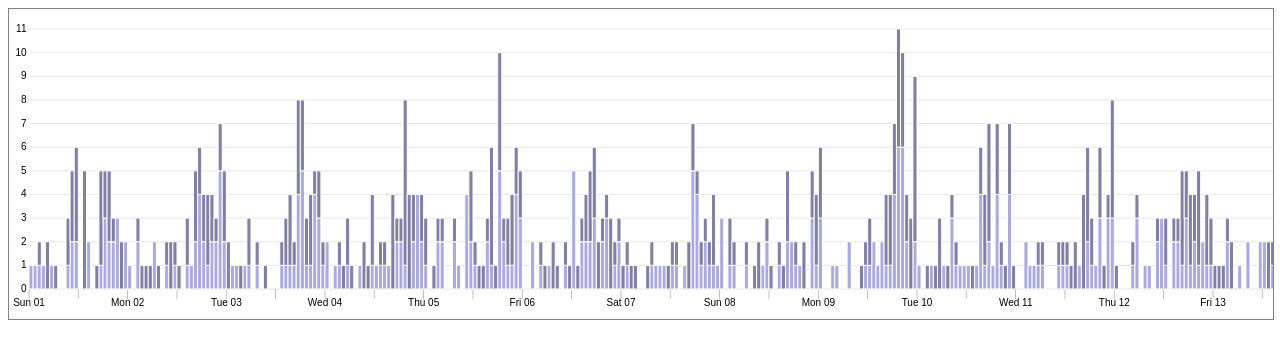
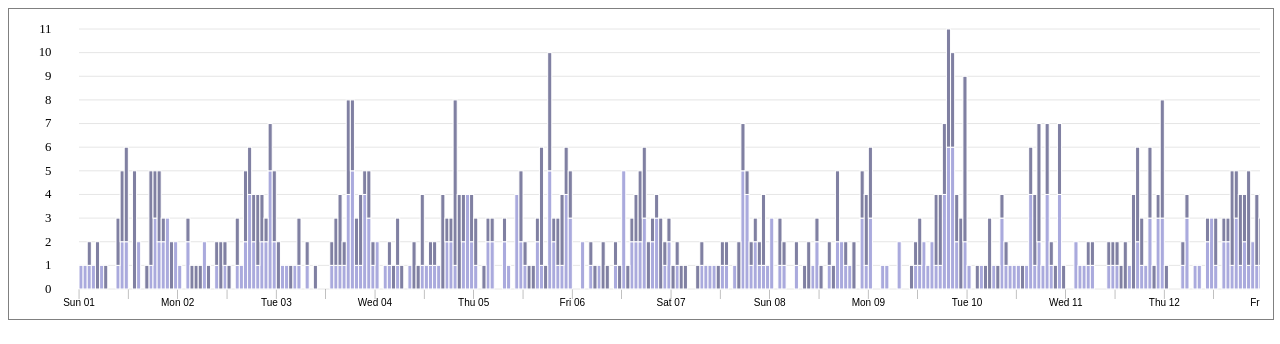
Before and after one commit to olearym/edX-Student-Activity-Visualization, a plain HTML site: page stacked.html in a window 1280 px wide. Drawn offline with nearby package versions, Linux system fonts and the light colour scheme.

Commit message:
static y axis label, scrollable chart - changed internal functionality to allow for building a regraph function

```diff
--- a/stacked.css
+++ b/stacked.css
@@ -17,8 +17,17 @@
 	stroke: #ccc;
 }
 
+.chart-holder {
+	width: 95%;
+	overflow-x: auto;
+	overflow-y: hidden;
+	position: relative;
+	top: -300px;
+	right: -50px;
+}
 .chart-div {
 	width: 100%;
-	overflow: auto;
 	border: 1px solid gray;
+	height: 310px;
+	overflow: hidden;
 }
--- a/stacked.js
+++ b/stacked.js
@@ -2,10 +2,10 @@ var data_process = (function() {
 
 	var exports = {};
 
+	var process_event_types = function(data) {
+
 		var video_events = []
 		var problem_events = []
-
-	var process_event_types = function(data) {
 
 		// sort events so they are ordered chronologically with the oldest event first
 		data.sort(function(a,b){
@@ -25,6 +25,7 @@ var data_process = (function() {
 
 			}
 		}
+		return {"video_events":video_events, "problem_events":problem_events}
 	}
 
 	var round_date = function(date) {
@@ -144,21 +145,30 @@ var data_process = (function() {
 
 	exports.process_event_types = process_event_types;
 	exports.format_events = format_events;
-	exports.video_events = video_events;
-	exports.problem_events = problem_events;
+	// exports.video_events = video_events;
+	// exports.problem_events = problem_events;
 
 	return exports
 
 })();
 
-data_process.process_event_types(generated_data)
-var data = data_process.format_events([data_process.problem_events, data_process.video_events]).stacked_data
-var first_event = data_process.format_events([data_process.problem_events, data_process.video_events]).first_event
-var last_event = data_process.format_events([data_process.problem_events, data_process.video_events]).last_event
+var format_stackable_data = function(data) {
+
+	var video_events = data_process.process_event_types(data).video_events
+	var problem_events = data_process.process_event_types(data).problem_events
+
+	var data = data_process.format_events([problem_events, video_events]).stacked_data
+	var first_event = data_process.format_events([problem_events, video_events]).first_event
+	var last_event = data_process.format_events([problem_events, video_events]).last_event
+	return {"data": data, "first_event": first_event, "last_event": last_event}
+}
 
 var stacked_chart = (function() {
 
+
 	var exports = {};
+
+	var setup = function(data) {
 
 		var outer_height = 300;
 		var outer_width = 3000;
@@ -169,7 +179,7 @@ var stacked_chart = (function() {
 		var chart_height = outer_height - margin.top - margin.bottom
 
 		var stack = d3.layout.stack();
-	var stacked_data = stack(data)
+		var stacked_data = stack(data.data)
 		var y_stack_max = d3.max(stacked_data, function(layer) {
 							return d3.max(layer, function(d) { return d.y +d.y0
 							})
@@ -178,18 +188,26 @@ var stacked_chart = (function() {
 		var y_group_max = d3.max(stacked_data, function(layer) { return d3.max(layer, function(d) { return d.y })})
 
 		var x_scale = d3.scale.ordinal()
-					.domain(d3.range(data[0].length)).rangeBands([0, chart_width]);
+						.domain(d3.range(data.data[0].length)).rangeBands([0, chart_width]);
 		var x_label_scale = d3.time.scale()
-					.domain([first_event, last_event]).range([0, chart_width]).nice(d3.time.day);
+						.domain([data.first_event, data.last_event]).range([0, chart_width]).nice(d3.time.day);
 		var y_scale = d3.scale.linear()
 						.domain([0, y_stack_max]).range([chart_height, 0]);
 		var color = d3.scale.linear()
 					    .domain([0, 2])
 					    .range(["#aad", "#556"]);
 
-	var setup = function() {
+		var constant_labels = d3.select(".chart-div")
+						.append("svg")
+							.attr("class", "labels")
+							.attr("height", outer_height)
+							.attr("width", 50)
+						.append("g")
+							.attr("transform", "translate(" + margin.left + "," + margin.top + ")")
+		$(".chart-div").append($("<div class='chart-holder'></div>"))
 
-		var chart = d3.select(".chart-div")
+
+		var chart = d3.select(".chart-holder")
 						.append("svg")
 							.attr("class", "chart")
 							.attr("height", outer_height)
@@ -205,14 +223,15 @@ var stacked_chart = (function() {
 				.attr("y2", y_scale)
 				.attr("opacity", ".5");
 
-		chart.selectAll(".y-scale-label").data(y_scale.ticks(10))
+		constant_labels.selectAll(".y-scale-label").data(y_scale.ticks(10))
 			.enter().append("text")
 				.attr("class", "y-scale-label")
-				.attr("x", 0)
+				.attr("x", "50%")
 				.attr("y", y_scale)
 				.attr("text-anchor", "end")
 				.attr("dy", "0.3em")
 				.attr("dx", -margin.left/8)
+				.attr("font-size", "80%")
 				.text(String);
 
 		var xAxis = d3.svg.axis()
@@ -242,16 +261,6 @@ var stacked_chart = (function() {
 		    .attr('opacity', '.3')
 		    .call(xTicks);
 
-		// chart.selectAll(".x-scale-label").data(x_label_scale.ticks(d3.time.days, 1))
-		// 	.tickFormat(d3.time.format('%a %d'))
-		// 	.enter().append("text")
-		// 		.attr("class", "x-scale-label")
-		// 		.attr("x", x_label_scale)
-		// 		.attr("y", chart_height)
-		// 		.attr("dy", margin.left/2)
-		// 		.attr("dx", (chart_width/data[0].length)*24)
-		// 		.text(String)
-
 
 		var layer_groups = chart.selectAll(".layer").data(stacked_data)
 								.enter().append('g')
@@ -266,7 +275,18 @@ var stacked_chart = (function() {
 							.attr("height", function(d) {return y_scale(d.y0) - y_scale(d.y0 + d.y)})
 	}
 
-	exports.setup = setup
+	exports.setup = setup;
+
+	var change_graphed_data = function(data) {
+		var layer_groups = d3.select('.chart').selectAll(".layer").data(data)
+
+		layer_groups.exit().remove()
+
+		var rects = layer_groups.selectAll("rect").data(function(d) { return d; })
+
+		rects.exit().remove()
+	}
+	exports.change_graphed_data = change_graphed_data;
 
 	return exports
 
@@ -274,6 +294,6 @@ var stacked_chart = (function() {
 
 $(document).ready(function() {
 	$(".chart-div").each(function() {
-		stacked_chart.setup()
+		stacked_chart.setup(format_stackable_data(generated_data))
 	})
 })
```
Lines whose indentation alone changed are shown as unchanged.
